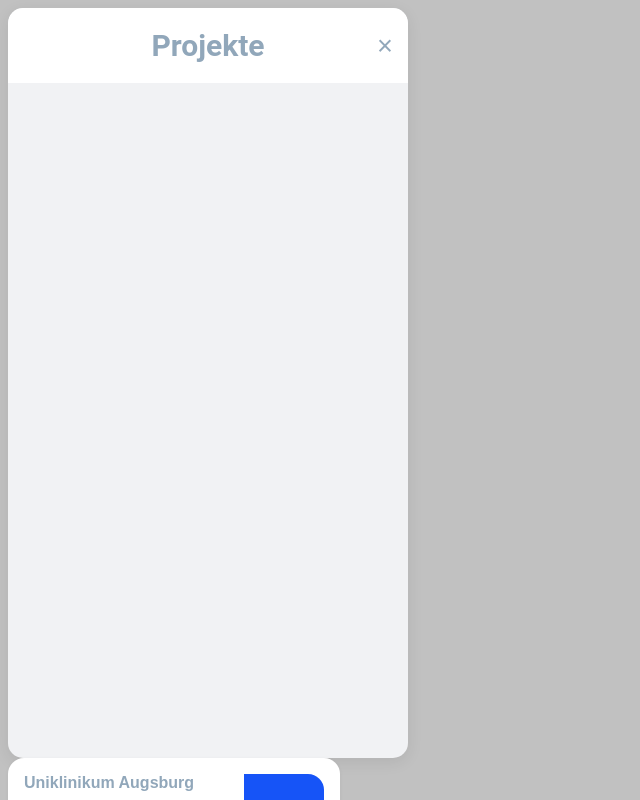
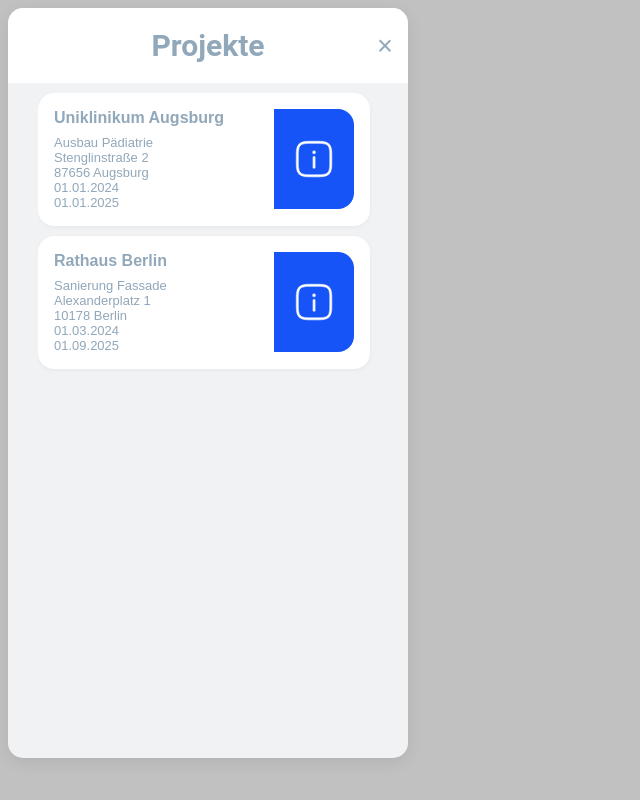
Before and after one commit to edwingutar/smartBauDoc, an Angular app in the folder frontend/: page /showProject in a window 1280 px wide. Shown: the top 800 px of the page, without its empty margins (0-640 px from the left). Built offline with nearby package versions, Linux system fonts and the light colour scheme; no server answers.

Commit message:
Projekte scrollbar gemacht und richtig positioniert

```diff
--- a/frontend/src/app/components/show-projects/show-projects.component.css
+++ b/frontend/src/app/components/show-projects/show-projects.component.css
@@ -1,12 +1,23 @@
 .background {
   position: relative;
-  justify-content: space-between;
-  align-items: center;
+  display: flex;
+  justify-content: center;
+  align-items: flex-start;
+}
+
+.projects-scroll-area {
+  position: absolute;
+  top: 85px;
+  bottom: 10px;
+  left: 30px;
+  right: 10px;
+  overflow-y: auto;
+  padding-right: 5px;
+  scrollbar-width: none;
 }
 
 .projects-container {
-  position: absolute;
   display: flex;
   flex-direction: column;
-  gap: 5px;
+  gap: 10px;
 }
--- a/frontend/src/app/components/show-projects/show-projects.component.html
+++ b/frontend/src/app/components/show-projects/show-projects.component.html
@@ -1,5 +1,4 @@
-<div class="background">
-
+<div class="background" [style.width]="widht" [style.height]="height">
     <app-window-title
             [title]="titelProjekt"
             [minHeight]="height"
@@ -8,12 +7,12 @@
             [maxWidth]="widht">
     </app-window-title>
 
-
+    <div class="projects-scroll-area">
         <div class="projects-container">
             <app-output-project
                     *ngFor="let project of projectList"
                     [project]="project">
             </app-output-project>
         </div>
-
     </div>
+</div>
```
Lines whose indentation alone changed are shown as unchanged.
